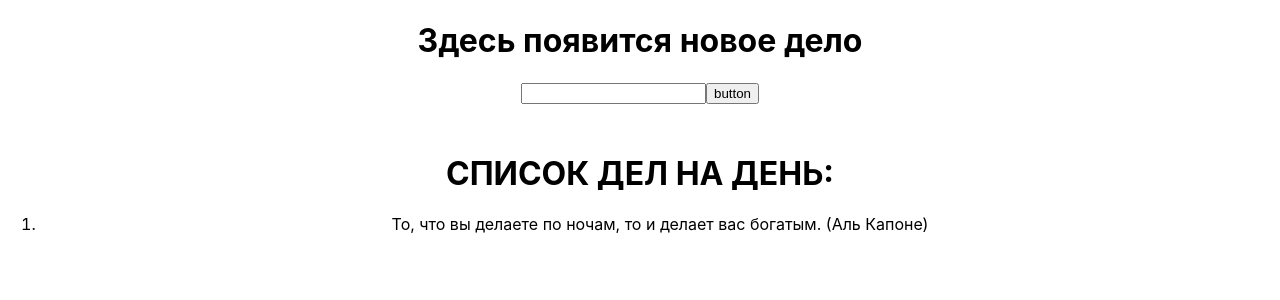
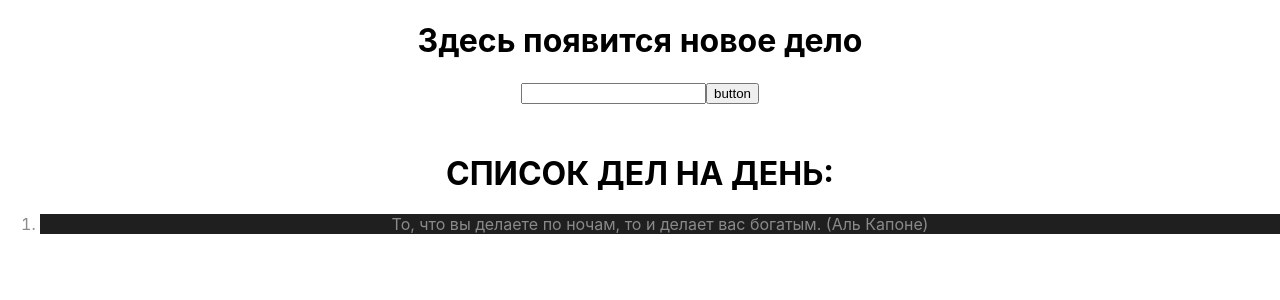
Before and after one commit to molniagrom/homework-front-main, a React (Create React App) app: page / in a window 1280 px wide. Shown: the top 300 px of the page. Built offline with nearby package versions, Linux system fonts and the light colour scheme.

Commit message:
make 4 homeWork (try to fixed)

```diff
--- a/src/HW/4/HW4.module.css
+++ b/src/HW/4/HW4.module.css
@@ -1,4 +1,4 @@
 .chetNechet {
-  background-color: #1f1f1f;
+  background-color: rgb(31, 31, 31);
   color: #8a8a8a;
 }
--- a/src/HW/4/HW4.tsx
+++ b/src/HW/4/HW4.tsx
@@ -41,7 +41,7 @@
       <ol id={'hw04-tasks'}>
         {texts.map((el, index) => {
           return (
-            <li key={index} id={`hw04-task-${index}`} className={index ? s.chetNechet : ''}>
+            <li key={index} id={`hw04-task-${index}`} className={index % 2 === 0 ? s.chetNechet : ''}>
               {el}
             </li>
           );
```
